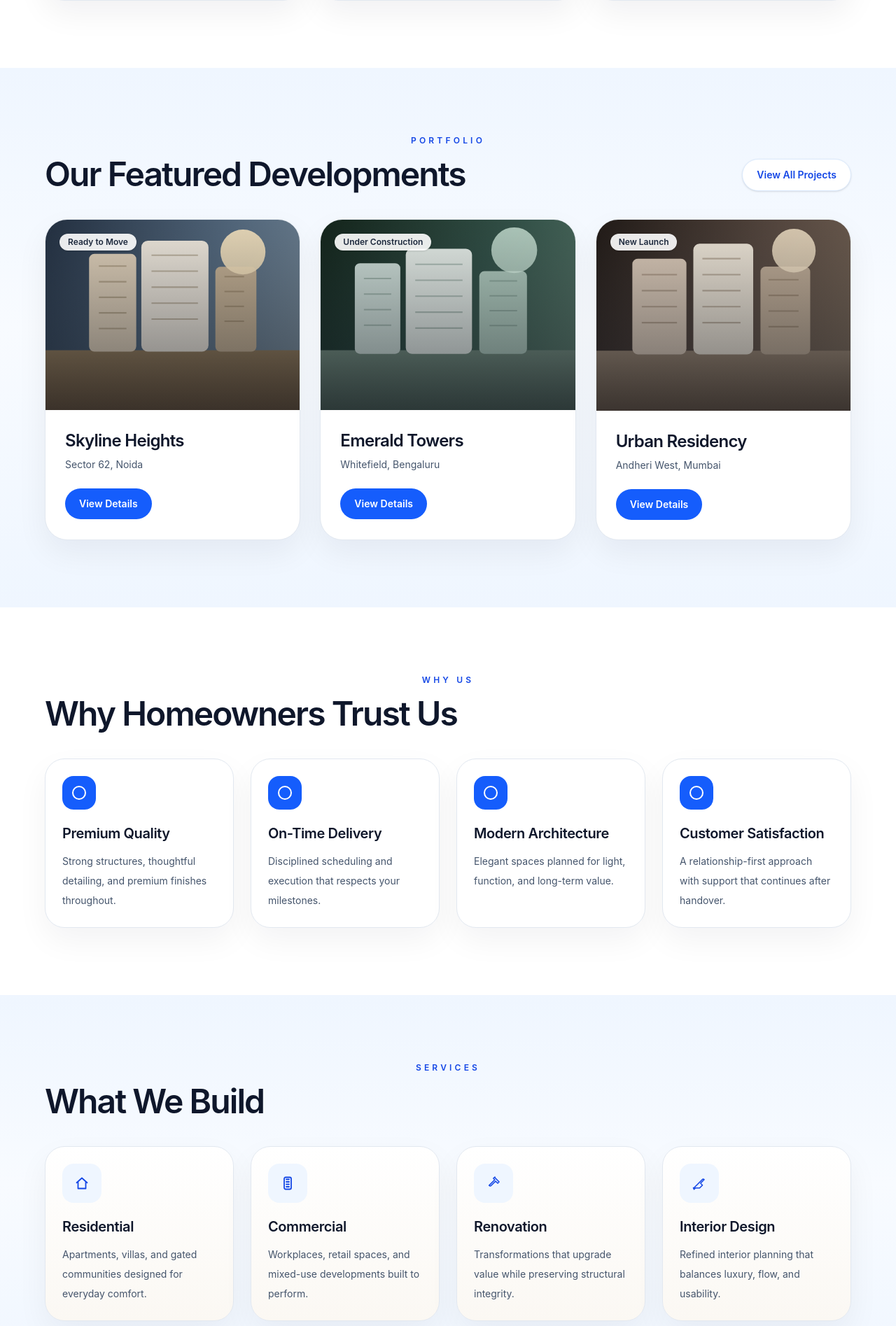
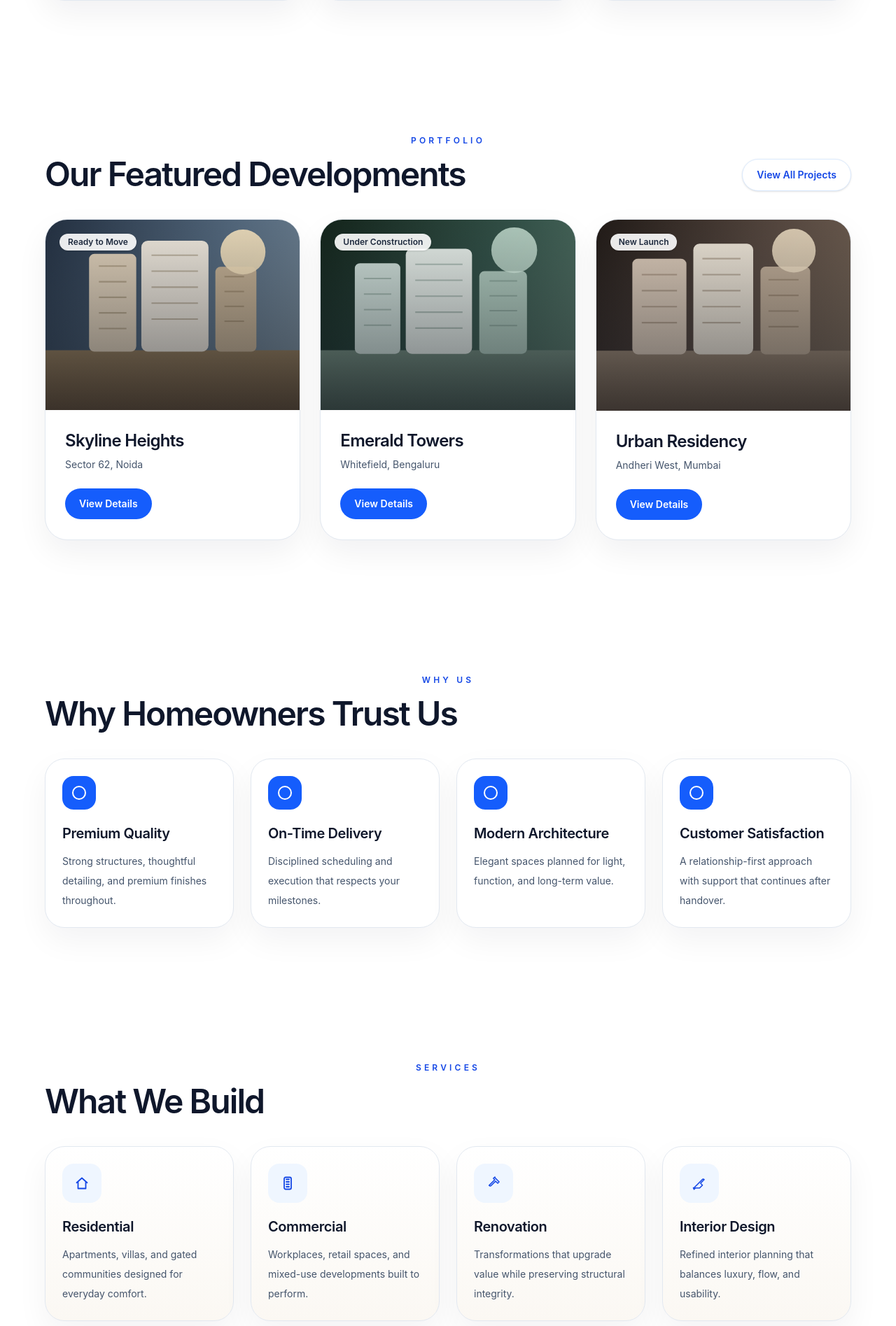
Before and after one commit to YojitSiddhant/builder-website, a Next.js app: page / in a window 1280 px wide. Shown: the part 1385-3280 px from the top of the page at 70% size. Built offline with nearby package versions, Linux system fonts and the light colour scheme.

Commit message:
Make home sections white

```diff
--- a/components/home-page.tsx
+++ b/components/home-page.tsx
@@ -188,7 +188,7 @@ export function HomePage() {
   }, [testimonialPaused]);
 
   return (
-    <div className="-mt-8 overflow-x-clip bg-[radial-gradient(circle_at_top,_rgba(191,219,254,0.5),_transparent_40%),linear-gradient(180deg,_#eff6ff_0%,_#ffffff_28%,_#eff6ff_100%)] text-slate-900">
+    <div className="-mt-8 overflow-x-clip bg-white text-slate-900">
       <HeroSection
         activeSlide={heroIndex}
         setActiveSlide={setHeroIndex}
@@ -394,7 +394,7 @@ function HeroSection({
 
 function IntroSection() {
   return (
-    <SectionBand tone="light">
+    <SectionBand>
       <SectionShell eyebrow="Who We Are" title="Crafting Landmarks That Inspire">
         <p className="mx-auto max-w-3xl text-center text-base leading-8 text-slate-600 sm:text-lg">
           We create modern residential and commercial developments with quality construction,
@@ -429,7 +429,7 @@ function IntroSection() {
 
 function FeaturedProjects() {
   return (
-    <SectionBand tone="blue">
+    <SectionBand>
       <SectionShell
         id="projects"
         eyebrow="Portfolio"
@@ -493,7 +493,7 @@ function FeaturedProjects() {
 
 function TrustSection() {
   return (
-    <SectionBand tone="light">
+    <SectionBand>
       <SectionShell eyebrow="Why Us" title="Why Homeowners Trust Us">
         <div className="grid gap-6 md:grid-cols-2 xl:grid-cols-4">
           {trustFeatures.map((item, index) => (
@@ -523,7 +523,7 @@ function TrustSection() {
 
 function ServicesSection() {
   return (
-    <SectionBand tone="blue">
+    <SectionBand>
       <SectionShell eyebrow="Services" title="What We Build">
         <div className="grid gap-6 md:grid-cols-2 xl:grid-cols-4">
           {services.map((item, index) => (
@@ -554,7 +554,7 @@ function ServicesSection() {
 
 function ProcessSection() {
   return (
-    <SectionBand tone="light">
+    <SectionBand>
       <SectionShell eyebrow="Process" title="Our Process">
         <div className="grid gap-6 md:grid-cols-2 xl:grid-cols-4">
           {processSteps.map((step, index) => (
@@ -606,7 +606,7 @@ function TestimonialsSection({
   const testimonial = testimonials[activeIndex];
 
   return (
-    <SectionBand tone="blue">
+    <SectionBand>
       <SectionShell eyebrow="Reviews" title="What Clients Say">
         <div
           className="relative overflow-hidden rounded-[2.25rem] border border-slate-200 bg-white p-8 shadow-[0_24px_70px_rgba(15,23,42,0.08)] sm:p-10"
@@ -680,39 +680,30 @@ function FinalCta() {
   return (
     <section
       aria-labelledby="final-cta-title"
-      className="relative left-1/2 w-screen -translate-x-1/2 overflow-hidden rounded-none bg-blue-950 text-white"
+      className="relative left-1/2 w-screen -translate-x-1/2 overflow-hidden rounded-none bg-white text-slate-900"
     >
-      <div className="absolute inset-0">
-        <Image
-          src="/home/cta-banner.svg"
-          alt="Dream project background"
-          fill
-          sizes="100vw"
-          className="object-cover"
-        />
-        <div className="absolute inset-0 bg-[linear-gradient(90deg,_rgba(30,64,175,0.86)_0%,_rgba(37,99,235,0.66)_55%,_rgba(255,255,255,0.18)_100%)]" />
-      </div>
+      <div className="absolute inset-0 bg-[radial-gradient(circle_at_top_right,_rgba(219,234,254,0.55),_transparent_40%),linear-gradient(180deg,_#ffffff_0%,_#f8fbff_100%)]" />
 
       <div className="relative mx-auto flex w-full max-w-7xl flex-col items-start gap-6 px-4 py-20 sm:px-6 lg:px-8 lg:py-28">
-        <p className="text-xs font-semibold uppercase tracking-[0.35em] text-blue-100">
+        <p className="text-xs font-semibold uppercase tracking-[0.35em] text-blue-700">
           Start your next chapter
         </p>
         <h2
           id="final-cta-title"
-          className="max-w-3xl text-4xl font-semibold leading-tight tracking-[-0.04em] sm:text-5xl lg:text-6xl"
+          className="max-w-3xl text-4xl font-semibold leading-tight tracking-[-0.04em] sm:text-5xl lg:text-6xl text-slate-900"
         >
           Ready To Build Your Dream Project?
         </h2>
         <div className="flex flex-col gap-4 sm:flex-row">
           <Link
             href="/contact"
-            className="inline-flex items-center justify-center rounded-full bg-white px-7 py-4 text-sm font-semibold text-blue-700 transition-transform duration-300 hover:-translate-y-0.5 hover:bg-blue-50"
+            className="inline-flex items-center justify-center rounded-full bg-blue-600 px-7 py-4 text-sm font-semibold text-white transition-transform duration-300 hover:-translate-y-0.5 hover:bg-blue-700"
           >
             Book Consultation
           </Link>
           <a
             href="tel:+10000000000"
-            className="inline-flex items-center justify-center rounded-full border border-white/20 bg-white/10 px-7 py-4 text-sm font-semibold text-white backdrop-blur transition-transform duration-300 hover:-translate-y-0.5 hover:bg-white/15"
+            className="inline-flex items-center justify-center rounded-full border border-blue-200 bg-white px-7 py-4 text-sm font-semibold text-blue-700 backdrop-blur transition-transform duration-300 hover:-translate-y-0.5 hover:bg-blue-50"
           >
             Call Now
           </a>
@@ -723,19 +714,13 @@ function FinalCta() {
 }
 
 function SectionBand({
-  tone,
   children,
 }: {
-  tone: "light" | "blue";
   children: ReactNode;
 }) {
   return (
     <section
-      className={
-        tone === "blue"
-          ? "relative left-1/2 w-screen -translate-x-1/2 bg-[linear-gradient(180deg,_#eff6ff_0%,_#f8fbff_48%,_#eff6ff_100%)]"
-          : "relative left-1/2 w-screen -translate-x-1/2 bg-white"
-      }
+      className="relative left-1/2 w-screen -translate-x-1/2 bg-white"
     >
       <div className="mx-auto w-full px-4 py-24 sm:px-6 lg:px-10 xl:px-16">{children}</div>
     </section>
```
